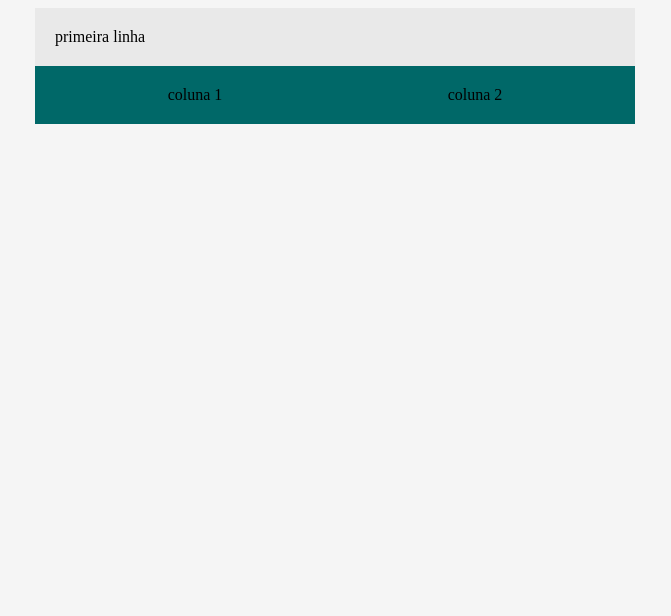
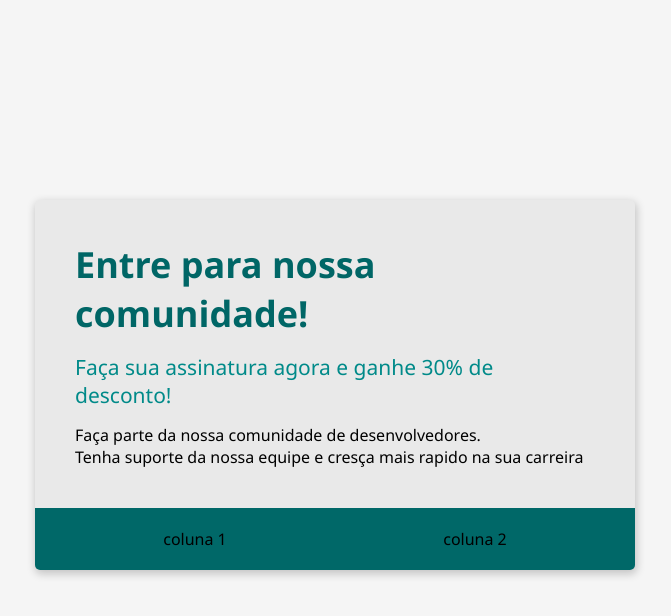
Before and after one commit to Nevergivupi/Curso-BootCamp-DevJr-Modulo-2, a plain HTML site: page INDEX.HTML in a window 1280 px wide. Shown: the whole page, without its empty margins (305-976 px from the left). Drawn offline with Linux system fonts and the light colour scheme.

Commit message:
Closes #6 - Terminando cabeçalho

```diff
--- a/INDEX.HTML
+++ b/INDEX.HTML
@@ -12,20 +12,21 @@
    }
 
    .Classe-principal-GREY{
-    background-color: #E9E9E9;
+   background-color: #E9E9E9;
    margin: auto;
+   margin-top: 200px;
    width: 600px ;
+   box-shadow: 1px 3px 8px 1px rgba(0, 0, 0, 0.2);
+   border-radius: 5px;
+   overflow: hidden ;
+   font-family: 'Segoe UI', Tahoma, Geneva, Verdana, sans-serif;
 }
    .darkgreen {
     background-color: #006868;
    }
-   .lightgreen{
-    background-color:#008988 ;
-   }
-
 
    .header {
-padding: 20px;
+    padding: 40px;
    }
 
    .classe-flex{
@@ -35,6 +36,22 @@ padding: 20px;
     padding: 20px;
     }
 
+    .header-tittle{
+     color:#006666;
+    font-size: 36px;
+    font-weight: 700;
+    margin-right: 10px;
+
+    }
+    .header-second-tittle{
+    color: #008A89;
+    font-size: 21px;
+    font-weight: 500;
+    margin-top: 15px;
+    margin-right: 10px;
+    margin-bottom: 15px;
+}
+
 </style>
 
 
@@ -42,7 +59,16 @@ padding: 20px;
 <body>
     <div class="Classe-principal-GREY">
         <div class="header">
-            primeira linha
+           <div class="header-tittle">
+            Entre para nossa comunidade!
+           </div>
+           <div class="header-second-tittle">
+            Faça sua assinatura agora e ganhe 30% de desconto!
+           </div>
+           <div>
+            Faça parte da nossa comunidade de desenvolvedores.<br>
+            Tenha suporte da nossa equipe e cresça mais rapido na sua carreira
+           </div>
         </div>
         <div class="classe-flex">
             <div>
```
